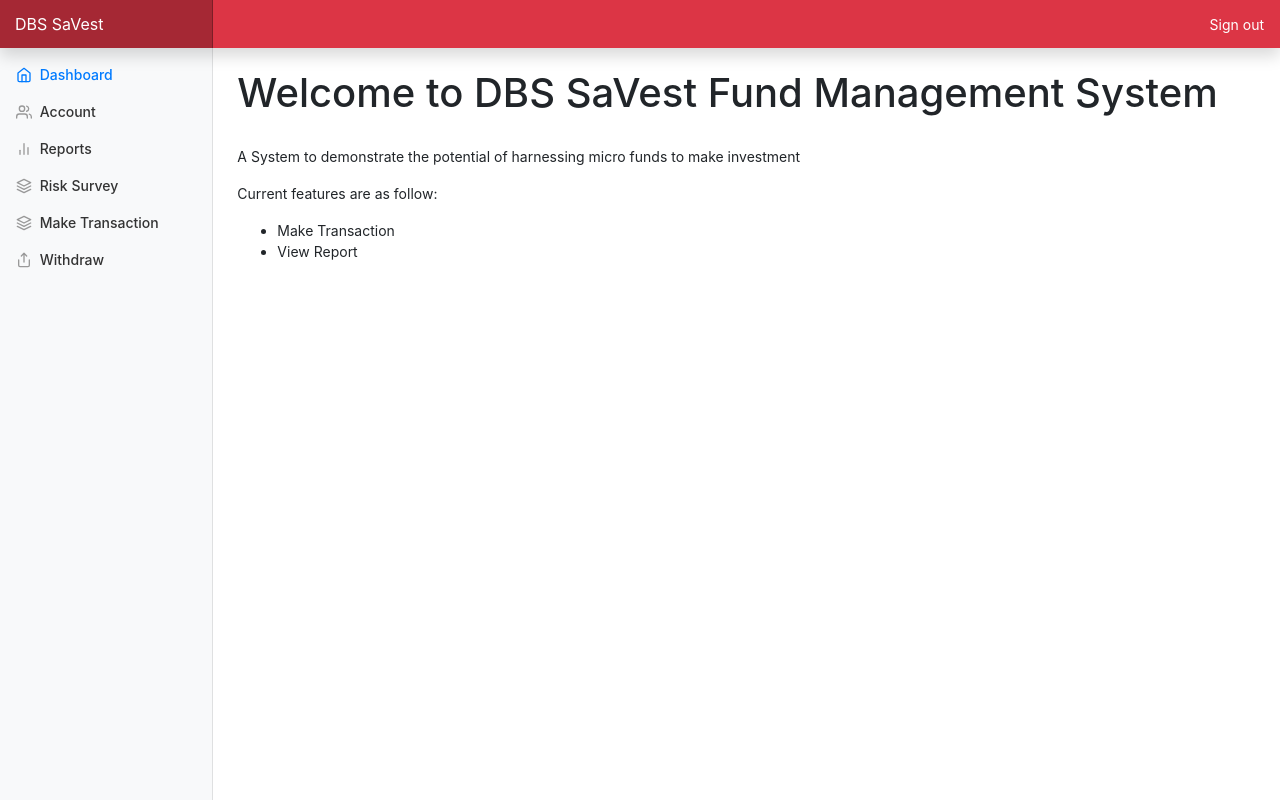
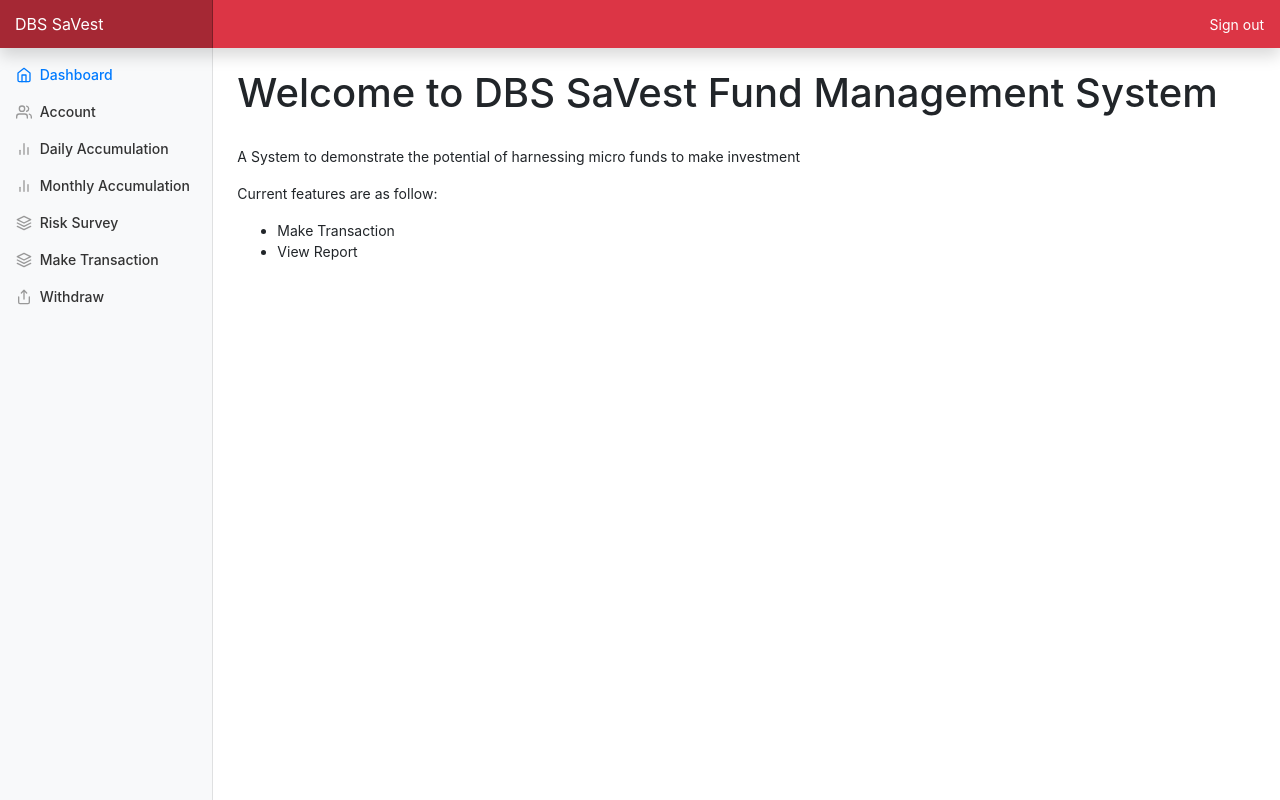
Before and after one commit to antonizhu/fundmanager, a Django app: page / in a window 1280 px wide. Run offline with Django 3.2, Linux system fonts and the light colour scheme; a user stored in the database is signed in; some libraries are stand-ins or nearby versions.

Commit message:
add link to monthly accumulation only

```diff
--- a/nusFinTech/templates/base.html
+++ b/nusFinTech/templates/base.html
@@ -116,7 +116,19 @@
                   <line x1="12" y1="20" x2="12" y2="4"></line>
                   <line x1="6" y1="20" x2="6" y2="14"></line>
                 </svg>
-                Reports
+                Daily Accumulation
+              </a>
+            </li>
+            <li class="nav-item">
+              <a class="nav-link" href="{% url 'services:report' %}">
+                <svg xmlns="http://www.w3.org/2000/svg" width="24" height="24" viewBox="0 0 24 24" fill="none"
+                    stroke="currentColor" stroke-width="2" stroke-linecap="round" stroke-linejoin="round"
+                    class="feather feather-bar-chart-2">
+                    <line x1="18" y1="20" x2="18" y2="10"></line>
+                    <line x1="12" y1="20" x2="12" y2="4"></line>
+                    <line x1="6" y1="20" x2="6" y2="14"></line>
+                </svg>
+                Monthly Accumulation
               </a>
             </li>
             <li class="nav-item">
```
